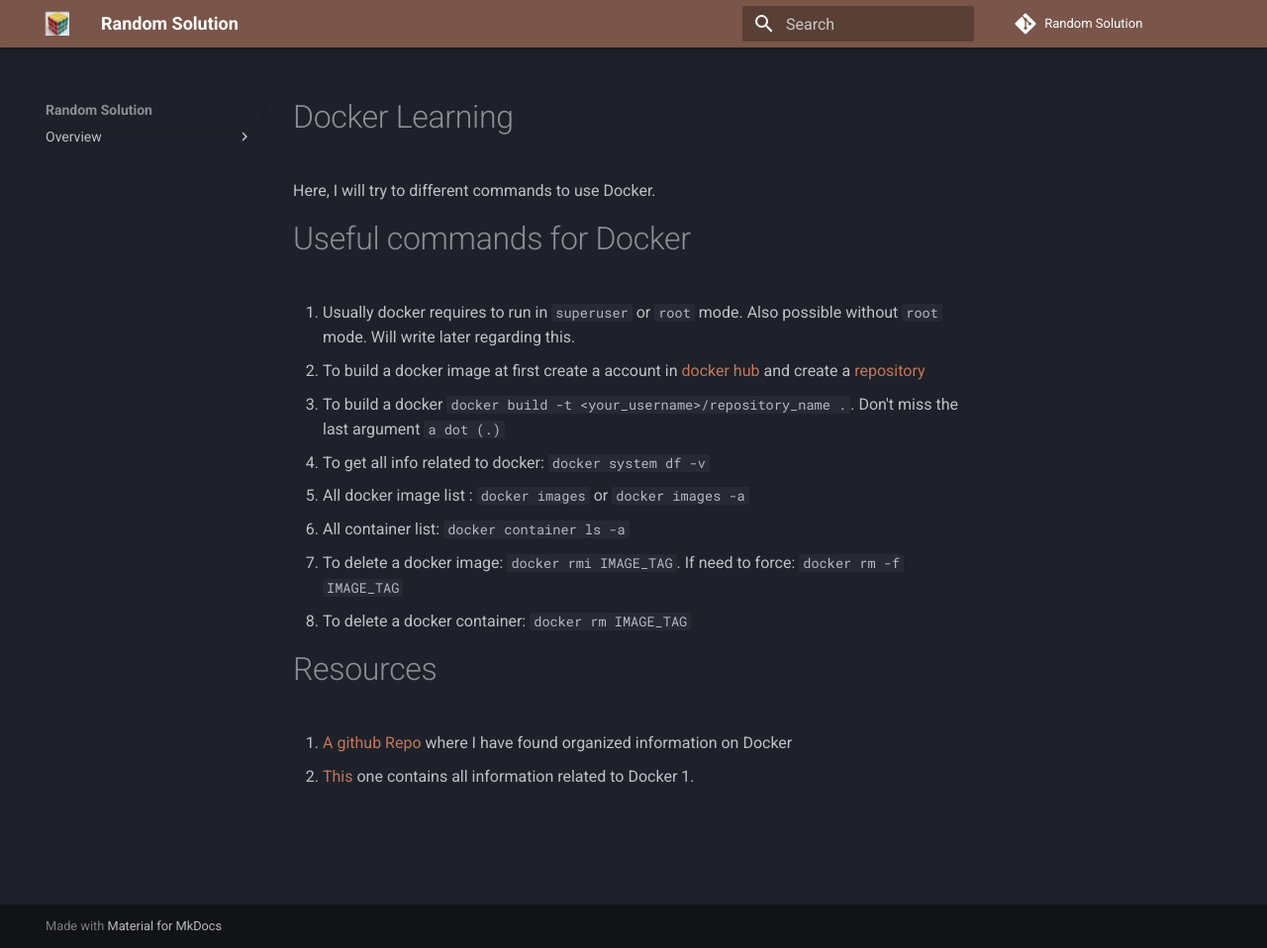
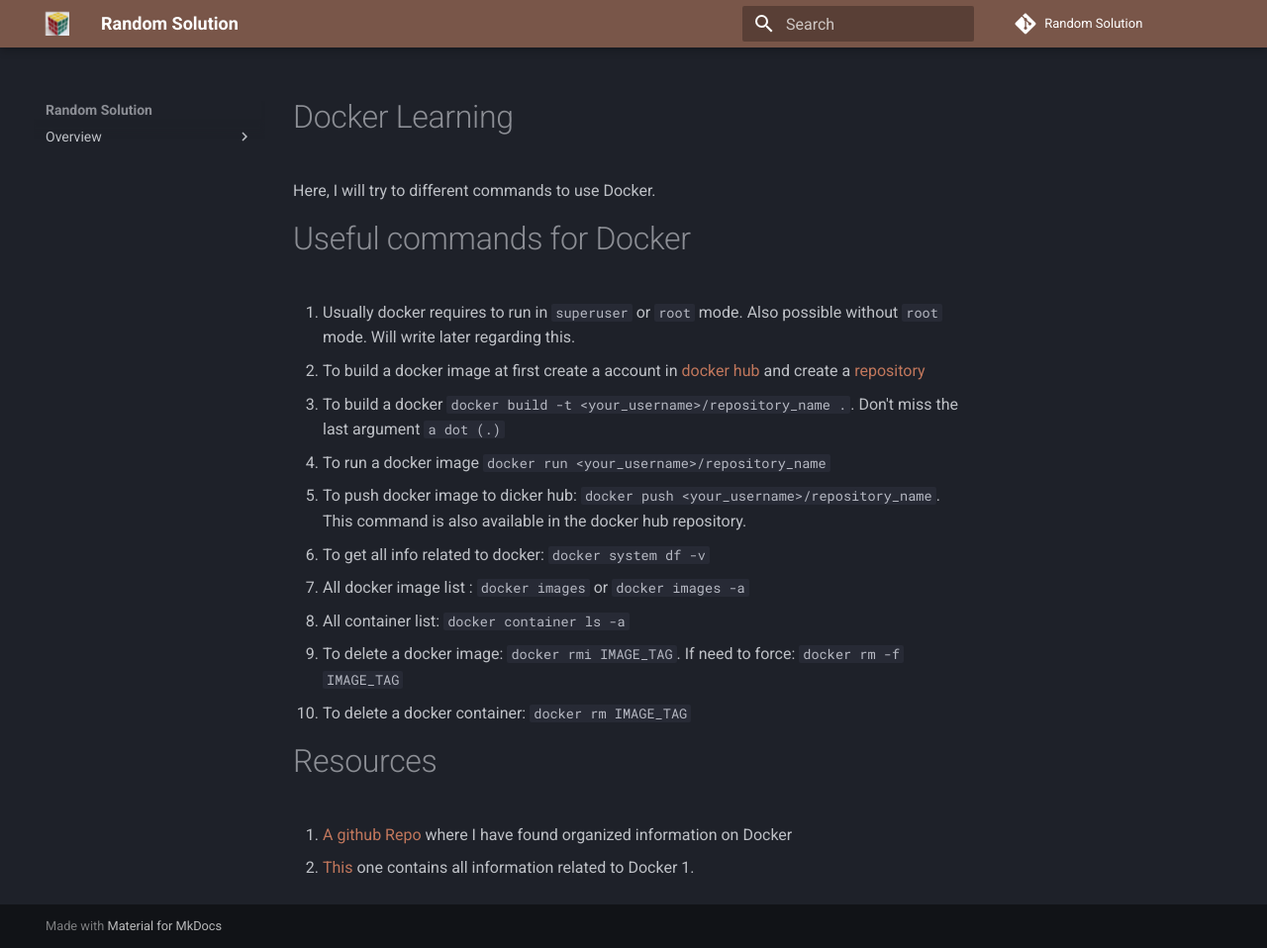
Before and after one commit to atifkarim/random_solution, an MkDocs documentation site: the page built from docs/docker_usage.md, in a window 1280 px wide and 958 px high. Shown: the whole window at 99% size. Built offline with MkDocs 1.6.1 and Material for MkDocs 9.7.7, drawn with Linux system fonts in a browser that asks for light colours; comment, search, counter and statistics services are not loaded.

Commit message:
command to run and push docker image

```diff
--- a/docs/docker_usage.md
+++ b/docs/docker_usage.md
@@ -7,6 +7,8 @@ Here, I will try to  different commands to use Docker.
 1. Usually docker requires to run in `superuser` or `root` mode. Also possible without `root` mode. Will write later regarding this.
 1. To build a docker image at first create a account in [docker hub](https://docs.docker.com/docker-hub/#step-1-sign-up-for-a-docker-account) and create a [repository](https://docs.docker.com/docker-hub/#step-2-create-your-first-repository)
 1. To build a docker `docker build -t <your_username>/repository_name .`. Don't miss the last argument `a dot (.)`
+1. To run a docker image `docker run <your_username>/repository_name`
+1. To push docker image to dicker hub: `docker push <your_username>/repository_name`. This command is also available in the docker hub repository.
 1. To get all info related to docker: `docker system df -v`
 1. All docker image list : `docker images` or `docker images -a`
 1. All container list: `docker container ls -a`
```
